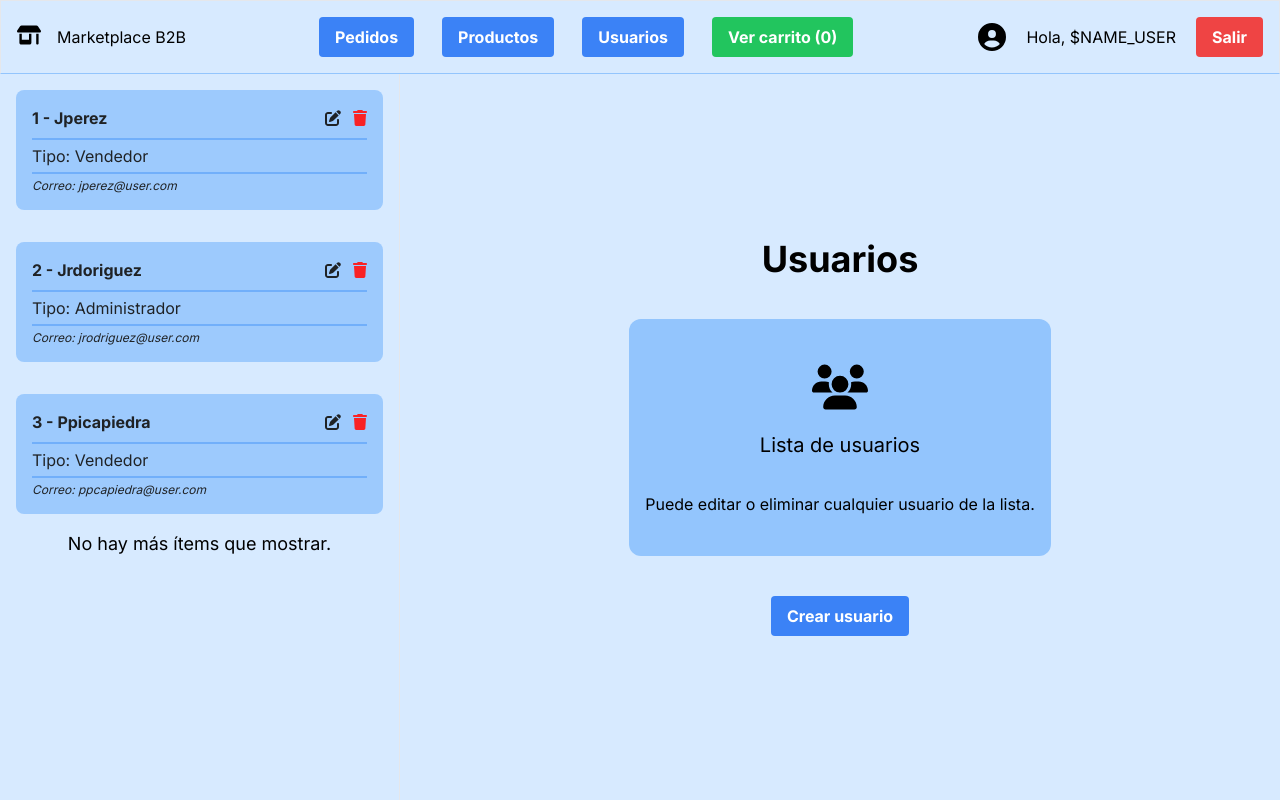
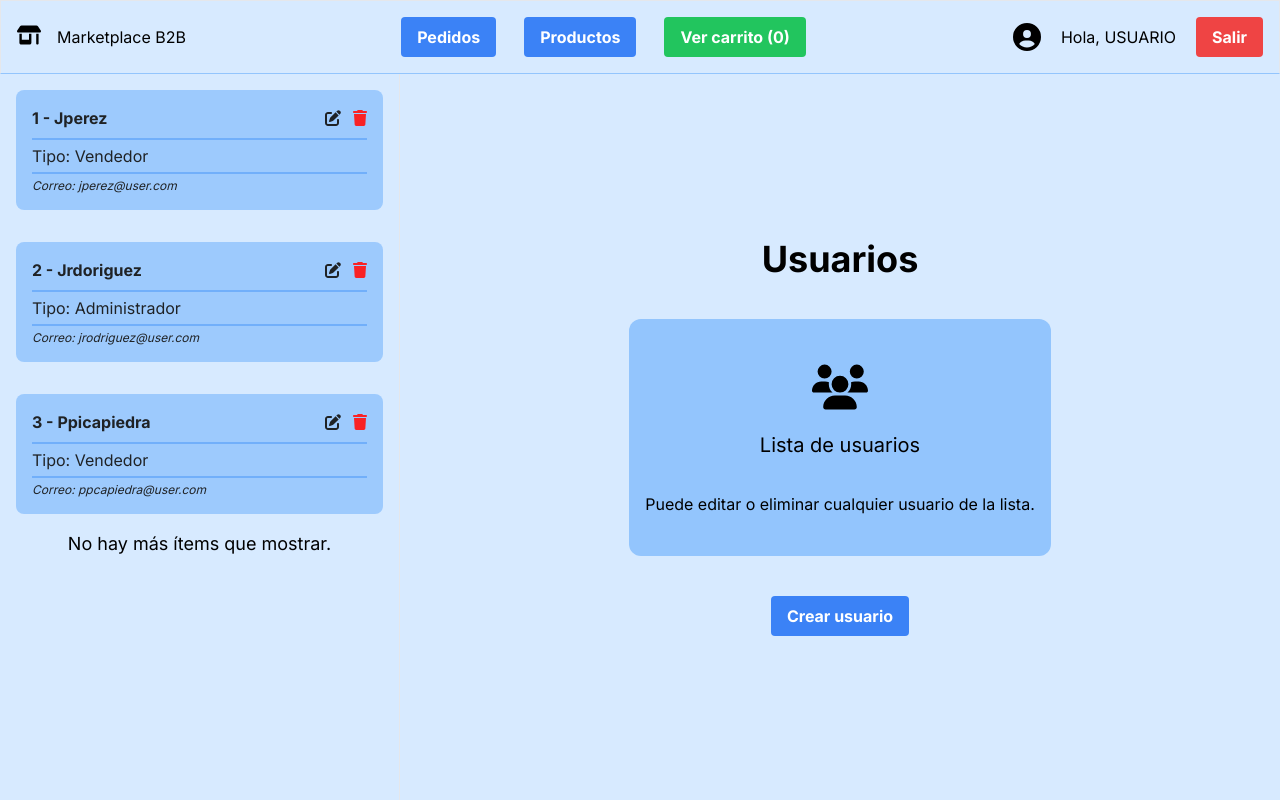
Before and after one commit to TPs-DAN2023/dan-appui, a Next.js app: page /usuarios in a window 1280 px wide. Built offline with nearby package versions, Linux system fonts and the light colour scheme.

Commit message:
Update NavBar component imports and add user logout functionality

```diff
--- a/components/NavBar/NavBar.tsx
+++ b/components/NavBar/NavBar.tsx
@@ -1,7 +1,7 @@
-// import { useRouter } from "next/router";
+import { useRouter } from "next/navigation";
 import { FontAwesomeIcon } from "@fortawesome/react-fontawesome";
 import { faShop, faUserCircle } from "@fortawesome/free-solid-svg-icons";
-import { ROUTES } from "../../constants";
+import { ROUTES, USER_TYPES } from "@/constants";
 import Link from "next/link";
 import {
   CancelButton,
@@ -9,16 +9,32 @@ import {
   ConfirmButton,
   IconButton,
 } from "@/components";
+import { useUser } from "@/hooks";
+import { hasUserType } from "@/utils";
 
 export default function NavBar() {
+  const { setUserLoggedIn, loading } = useUser();
   const cart = JSON.parse(localStorage.getItem("cart") || "[]");
+  const session = JSON.parse(localStorage.getItem("session") || "{}");
+
+  const router = useRouter();
+
+  const handleLogout = async () => {
+    localStorage.removeItem("session");
+    setUserLoggedIn(false);
+    await router.push(ROUTES.LOGIN);
+    console.log("Logged out");
+  };
+
+  const handleNavigation = async (route: string) => {
+    await router.push(route);
+  };
 
   return (
     <>
       <div className="flex w-full justify-between p-2 md:p-4 items-center">
         <div className="flex items-center">
-          {/* TODO: Change /testHome */}
-          <Link href="/testHome">
+          <Link href="/">
             <IconButton onClick={() => {}}>
               <FontAwesomeIcon icon={faShop} className="w-6 h-6" />
             </IconButton>
@@ -26,39 +42,44 @@ export default function NavBar() {
           <h1 className="pl-4">Marketplace B2B</h1>
         </div>
         <div className="flex items-center justify-center gap-x-5">
-          <Link href="/pedidos">
-            <ConfirmButton onClick={() => {}} className="ml-2">
+          <ConfirmButton
+            onClick={() => handleNavigation(ROUTES.ORDERS)}
+            className="ml-2"
+          >
             Pedidos
           </ConfirmButton>
-          </Link>
-          <Link href="/productos">
-            <ConfirmButton onClick={() => {}} className="ml-2">
+          <ConfirmButton
+            onClick={() => handleNavigation(ROUTES.PRODUCTS)}
+            className="ml-2"
+          >
             Productos
           </ConfirmButton>
-          </Link>
-          <Link href="/usuarios">
-            <ConfirmButton onClick={() => {}} className="ml-2">
+          {hasUserType(USER_TYPES.ADMIN) && (
+            <ConfirmButton
+              onClick={() => handleNavigation(ROUTES.USERS)}
+              className="ml-2"
+            >
               Usuarios
             </ConfirmButton>
-          </Link>
-          <Link href="/carrito">
-            <CartButton onClick={() => {}} className="ml-2">
+          )}
+          <CartButton
+            onClick={() => handleNavigation(ROUTES.CART)}
+            className="ml-2"
+          >
             Ver carrito ({cart.length})
           </CartButton>
-          </Link>
         </div>
         <div className="flex items-center gap-x-5">
           <FontAwesomeIcon icon={faUserCircle} className="w-7 h-7" />
-          <span>Hola, $NAME_USER</span>
-          <Link href="/">
-            <CancelButton
-              onClick={() => {
-                // router.push(ROUTES.LOGIN);
-              }}
-            >
-              Salir
+          <span>
+            Hola,{" "}
+            {Object.keys(session).length > 0
+              ? session.userName.toUpperCase()
+              : "USUARIO"}
+          </span>
+          <CancelButton disabled={loading} onClick={handleLogout}>
+            {loading ? "Saliendo..." : "Salir"}
           </CancelButton>
-          </Link>
         </div>
       </div>
     </>
```
Lines whose indentation alone changed are shown as unchanged.
